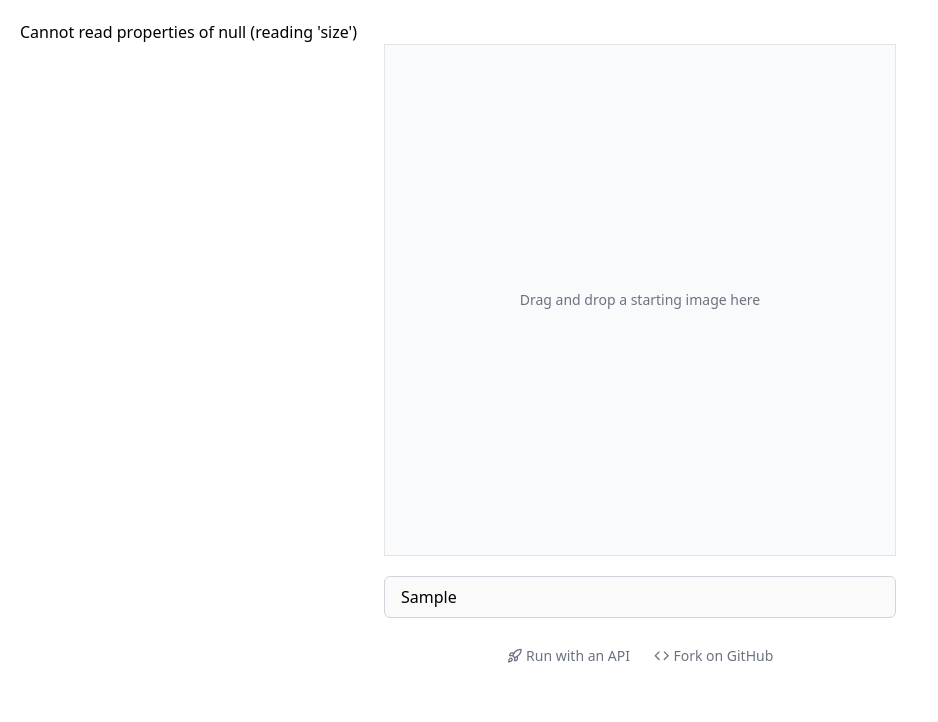
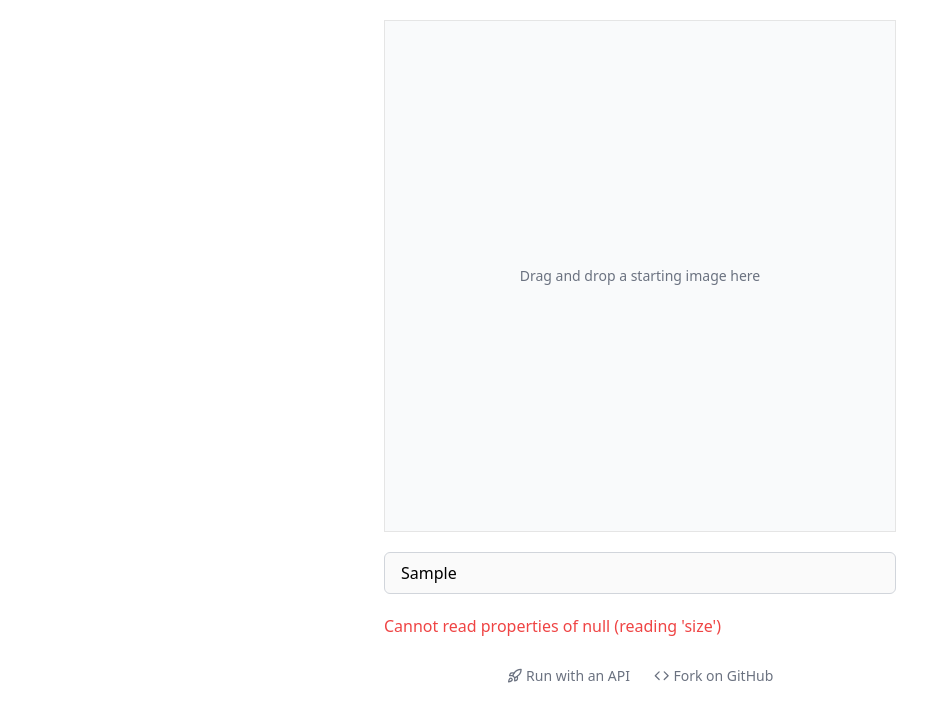
Before and after one commit to replicate/paint-by-text, a Next.js app: page /run in a window 1280 px wide. Both pictures are taken after typing "Sample" into the empty fields and a click on the button "Instruct". Shown: the top 722 px of the page, without its empty margins (0-938 px from the left). Built offline with nearby package versions, Linux system fonts and the light colour scheme.

Commit message:
Make error messages look more intentional

```diff
--- a/pages/run.js
+++ b/pages/run.js
@@ -88,8 +88,6 @@ export default function Home() {
       </Head>
 
       <main className="container mx-auto p-5">
-        {error && <div>{error}</div>}
-
         <div className="border-hairline max-w-[512px] mx-auto relative">
           <Dropzone
             onImageDropped={setUserUploadedImage}
@@ -110,6 +108,8 @@ export default function Home() {
 
         <div className="max-w-[512px] mx-auto">
           <PromptForm onSubmit={handleSubmit} disabled={wasSubmitted} />
+
+          {error && <p className="bold text-red-500 pb-5">{error}</p>}
 
           <div className="text-center">
             {((predictions.length > 0 &&
@@ -148,7 +148,9 @@ export default function Home() {
 
 function readAsDataURL(file) {
   if (file.size > 10 * 1024 * 1024) {
-    throw new Error("File must no larger than 10 MB in size");
+    throw new Error(
+      "File must not be larger than 10 MB in size. Please resize it and try again."
+    );
   }
 
   return new Promise((resolve, reject) => {
```
